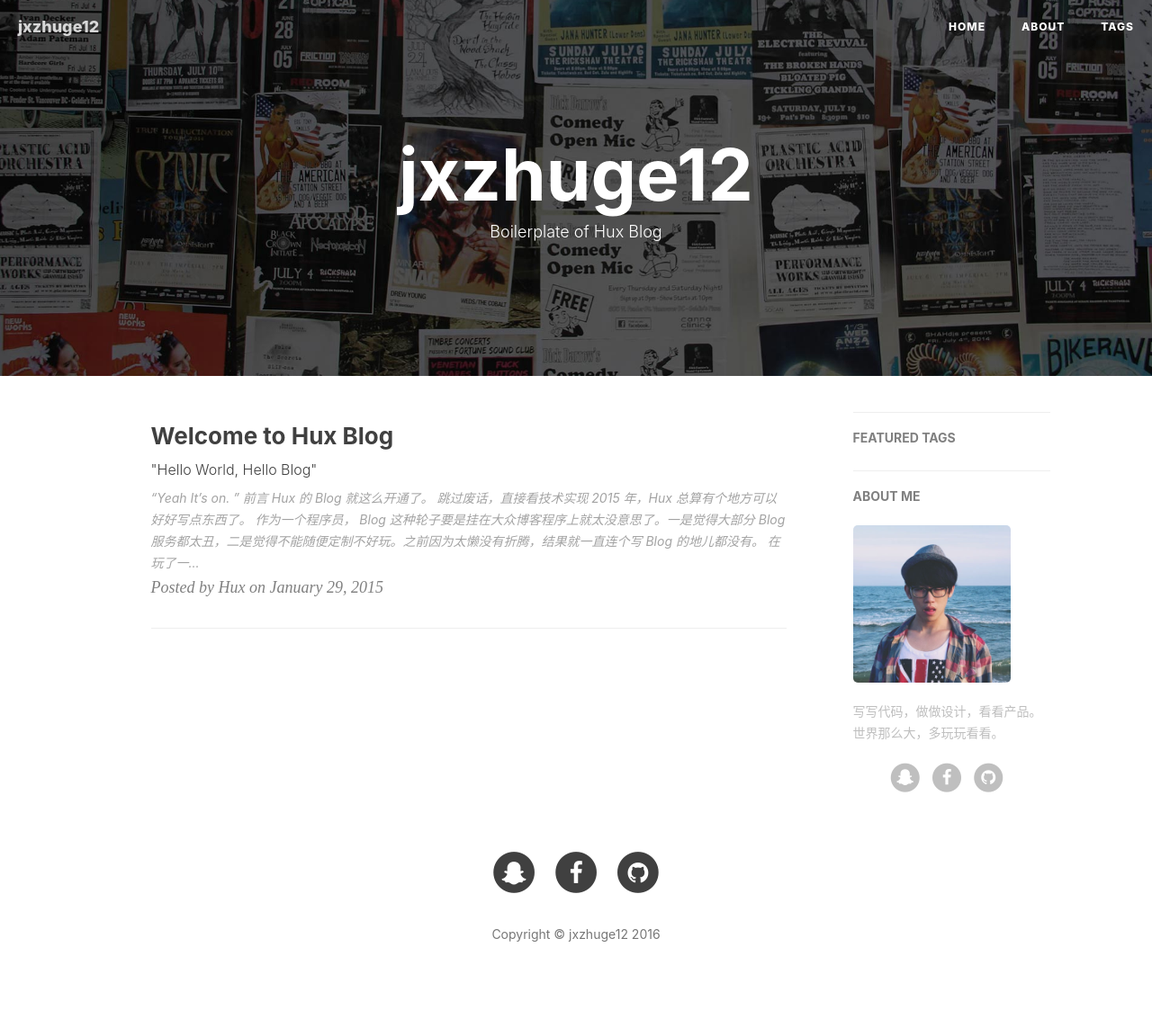
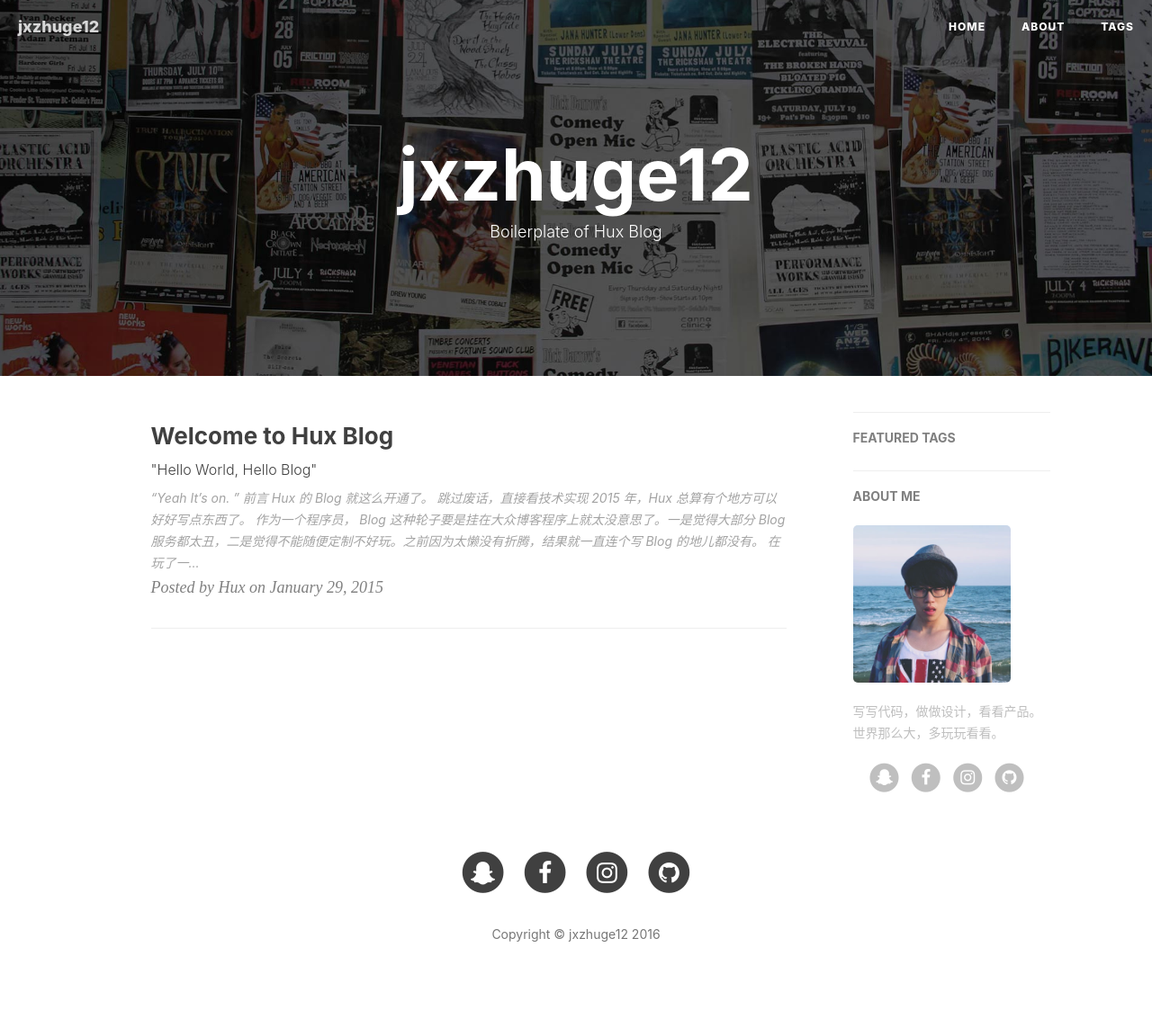
Before and after one commit to jxzhuge12/jxzhuge12.github.io, a Jekyll site: the page built from index.html, in a window 1280 px wide. Shown: the whole page at 90% size. Built offline with Jekyll 4.4.1, drawn with Linux system fonts in a browser that asks for light colours; nearby versions of some CDN libraries; some web fonts are replaced; the list of posts is cut into pages by our own code; comment, search, counter and statistics services are not loaded.

Commit message:
fix bugs

```diff
--- a/_includes/footer.html
+++ b/_includes/footer.html
@@ -50,7 +50,7 @@
                     </li>
                     {% endif %}
 
-                    {% if site.weibo_username %}
+                    {% if site.instagram_username %}
                     <li>
                         <a target="_blank" href="http://instagram.com/{{ site.weibo_username }}">
                             <span class="fa-stack fa-lg">
--- a/_layouts/page.html
+++ b/_layouts/page.html
@@ -156,7 +156,7 @@ layout: default
                             </li>
                             {% endif %}
 
-                            {% if site.weibo_username %}
+                            {% if site.instagram_username %}
                             <li>
                                 <a target="_blank" href="http://instagram.com/{{ site.weibo_username }}">
                                     <span class="fa-stack fa-lg">
```
